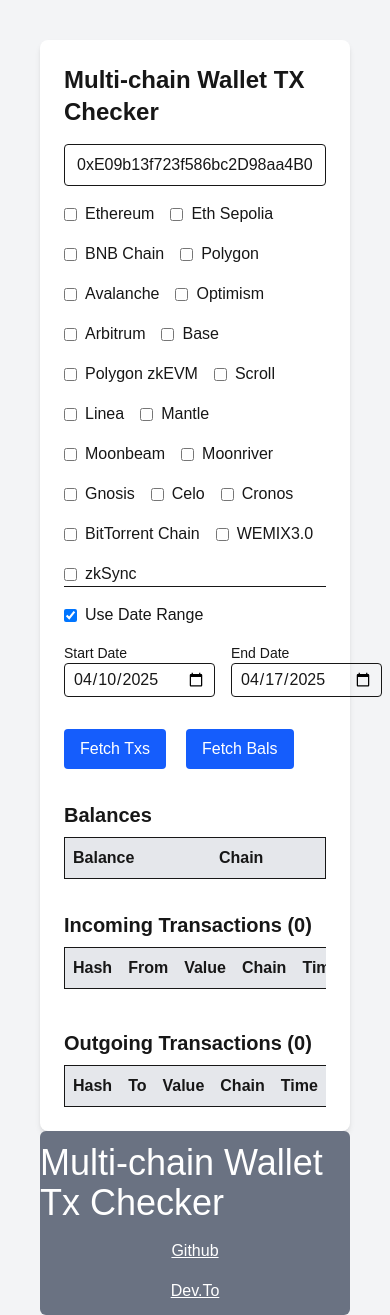
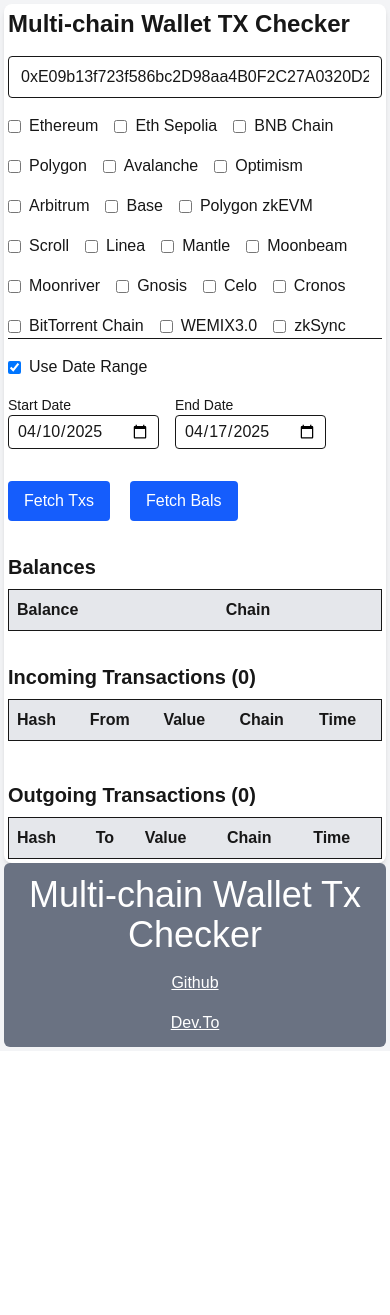
Before and after one commit to AbdulrazaqAS/multichain-wallet-tx-checker, a Next.js app: page / in a window 390 px wide. After the commit the page ends 1051 px from the top, so only its background shows below. Built offline with nearby package versions, Linux system fonts and the light colour scheme.

Commit message:
ui updated

```diff
--- a/src/components/DateRangeToggle.jsx
+++ b/src/components/DateRangeToggle.jsx
@@ -46,7 +46,7 @@
       </label>
 
       {enabled && (
-        <div className="mt-2 flex gap-4">
+        <div className="mt-2 flex gap-4 flex-wrap">
           <div>
             <label className="block text-sm">Start Date</label>
             <input
--- a/src/components/Footer.jsx
+++ b/src/components/Footer.jsx
@@ -5,7 +5,7 @@
     return (
         <footer className="h-max bg-gray-500 rounded-md py-3 text-white">
             <ul className="flex flex-col flex-wrap gap-y-4 items-center">
-                <li className="text-4xl">Multi-chain Wallet Tx Checker</li>
+                <li className="text-4xl text-center">Multi-chain Wallet Tx Checker</li>
                 <li><a href={GITHUB_REPO_URL} target='_blank' rel="noreferrer noopener" className="underline">Github</a></li>
                 <li><a href={DEVTO_URL} target='_blank' rel="noreferrer noopener" className="underline">Dev.To</a></li>
             </ul>
--- a/src/pages/index.js
+++ b/src/pages/index.js
@@ -191,8 +191,8 @@
   }
 
   return (
-    <main className="min-h-screen bg-gray-100 p-10 pb-0">
-      <div className="max-w-max mx-auto bg-white rounded-lg shadow-md p-6">
+    <main className="min-h-screen bg-gray-100 p-1 md:p-10 md:pb-0">
+      <div className="max-w-max mx-auto bg-white rounded-lg shadow-md p-1 md:p-6">
         {errorMsg && <ErrorMessage message={errorMsg} onDismiss={() => {setErrorMsg("")}} />}
         <h1 className="text-2xl font-bold mb-4">Multi-chain Wallet TX Checker</h1>
 
```
